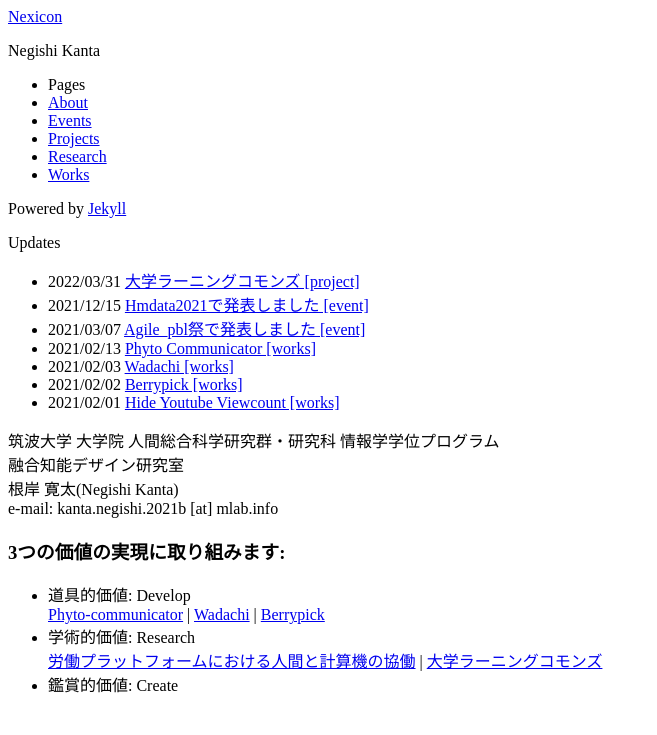
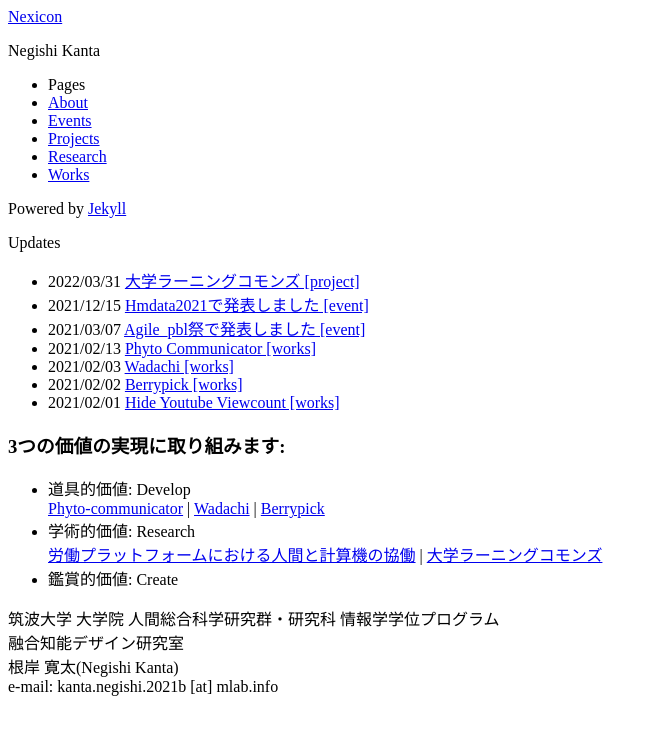
Before and after one commit to negicy/Nexicon, a Jekyll site: the page built from index.md, in a window 1280 px wide, cut to the strip 0-744 px from the top of the page. Shown: the top 735 px of the strip, without its empty margins (0-657 px from the left). Built offline with Jekyll 4.4.1, drawn with Linux system fonts in a browser that asks for light colours; a style sheet for code colours, icons or effects is not loaded.

Commit message:
Update hoe

```diff
--- a/_includes/home.html
+++ b/_includes/home.html
@@ -21,12 +21,7 @@
   {%- endif -%}
   </div>
   </article>
-    <p>
-      筑波大学 大学院 人間総合科学研究群・研究科 情報学学位プログラム<br>
-      融合知能デザイン研究室<br>
-      根岸 寛太(Negishi Kanta)<br>
-      e-mail: kanta.negishi.2021b [at] mlab.info
-  </p>
+
   <h3>3つの価値の実現に取り組みます:</h3>
   <ul>
   <li>道具的価値: Develop</li>
@@ -40,6 +35,12 @@
   <li>鑑賞的価値: Create</li>
   </ul>
   <div class="profile">
+    <p>
+      筑波大学 大学院 人間総合科学研究群・研究科 情報学学位プログラム<br>
+      融合知能デザイン研究室<br>
+      根岸 寛太(Negishi Kanta)<br>
+      e-mail: kanta.negishi.2021b [at] mlab.info
+  </p>
       <br><br>
   <p><img src="{{ site.baseurl }}/public/img/IMG_4462.png" alt="new" /></p>
   </div>
```
